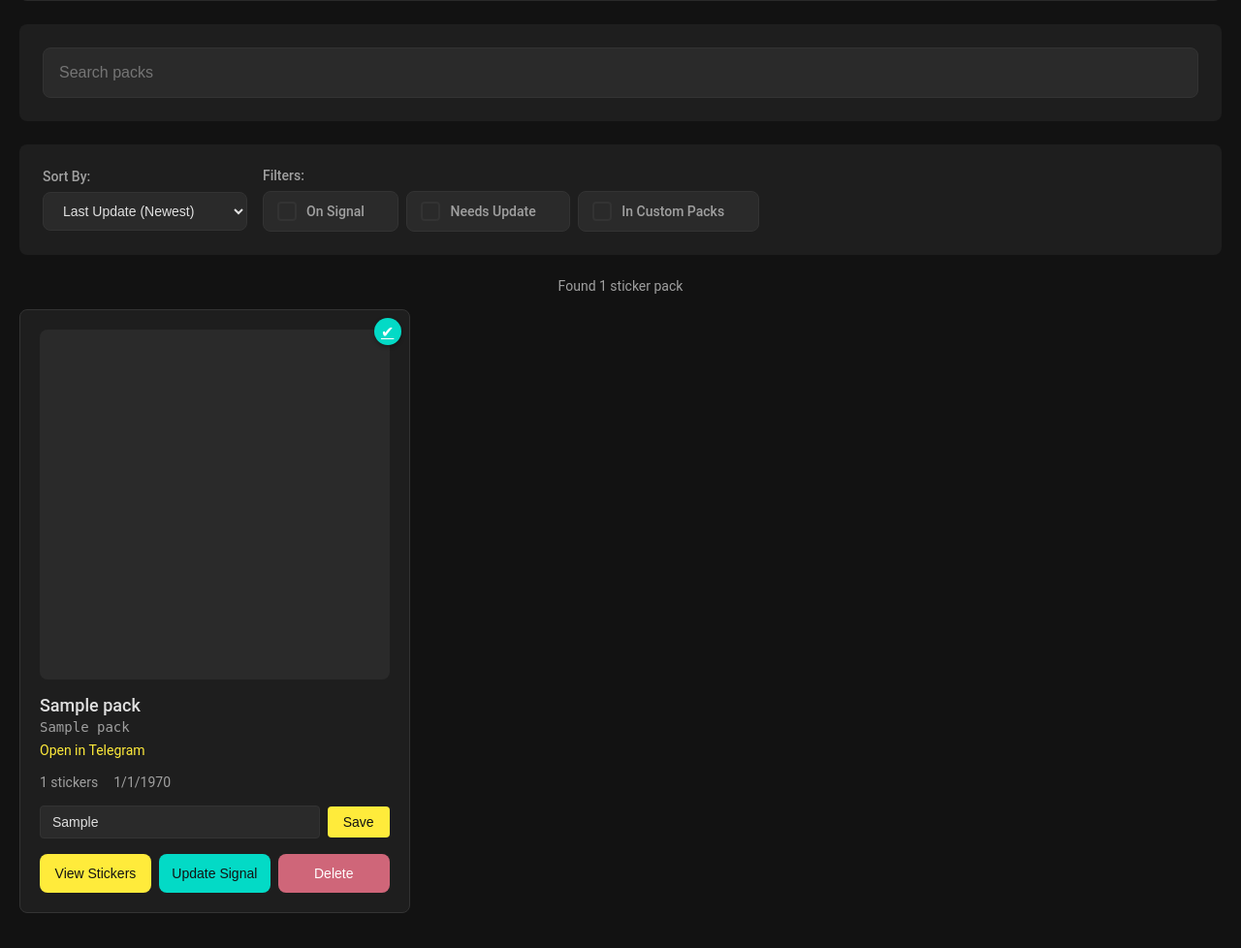
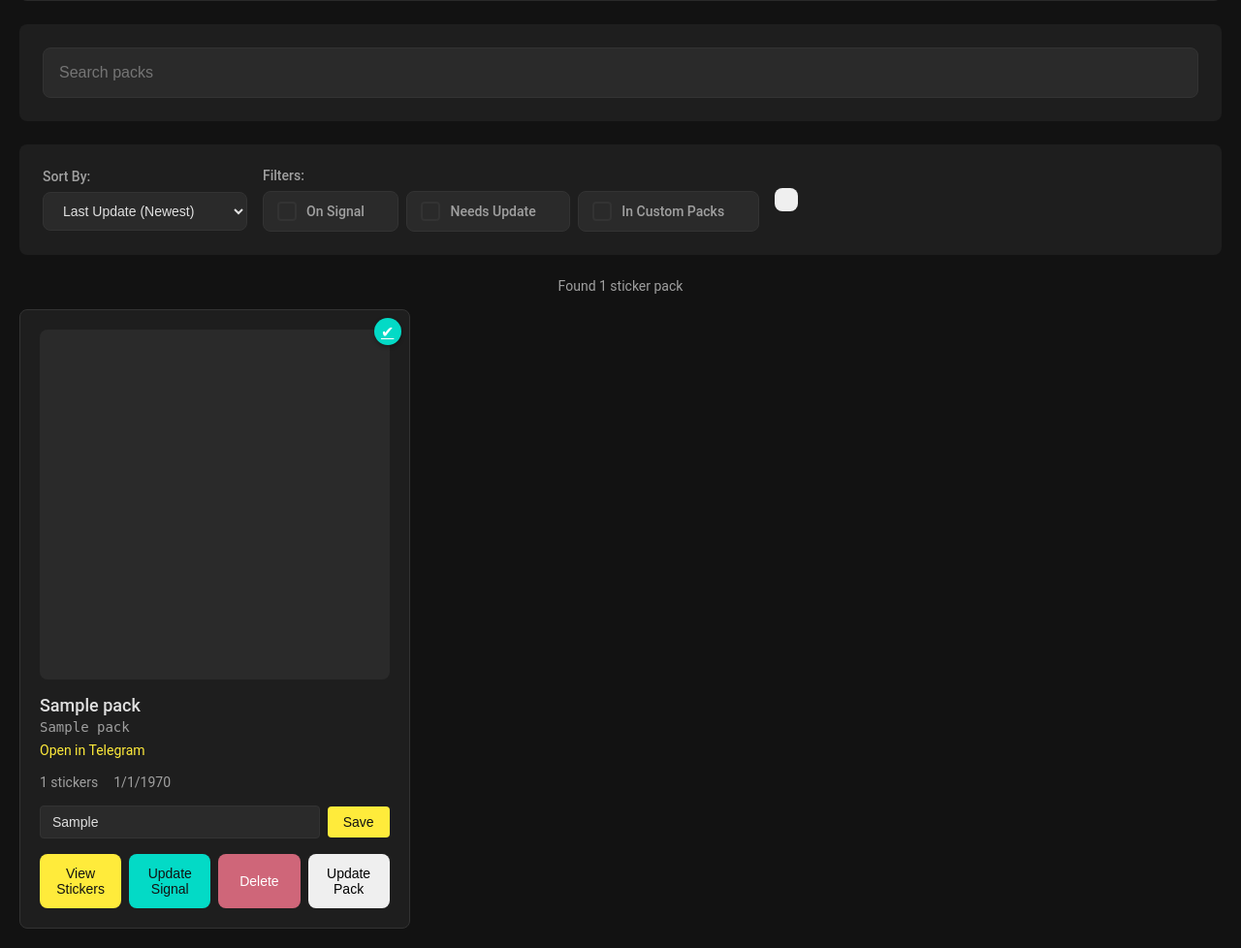
Before and after one commit to Fuwuffyi/telegram-sticker-manager, a Flask app: page / in a window 1280 px wide. Shown: the part 194-1172 px from the top of the page at 97% size. Before the commit the page ends 1136 px from the top, so only its background shows below. Run offline with Flask 3, Linux system fonts and the light colour scheme; tables that the repository leaves empty hold one stand-in row (values such as "Sample post"); some libraries are stand-ins or nearby versions.

Commit message:
Add buttons to update stickers and packs

```diff
--- a/src/web/static/packs.js
+++ b/src/web/static/packs.js
@@ -9,6 +9,10 @@ const sortBy = document.getElementById('sortBy');
 const filterSignalCheck = document.getElementById('filterSignalCheck');
 const filterNeedsUpdateCheck = document.getElementById('filterNeedsUpdateCheck');
 const filterCustomPacksCheck = document.getElementById('filterCustomPacksCheck');
+const updateAllBtn = document.getElementById('updateAllPacksBtn');
+if (updateAllBtn) {
+   updateAllBtn.addEventListener('click', updateAllPacks);
+}
 
 const packCardTemplate = document.getElementById('packCardTemplate');
 const thumbnailTemplate = document.getElementById('thumbnailTemplate');
@@ -151,7 +155,70 @@ function createPackCard(pack) {
       signalBtn.classList.add('needs-update');
    }
    signalBtn.addEventListener('click', () => uploadToSignal(pack.name));
+   const updateBtn = clone.querySelector('[data-action="update-pack"]');
+   updateBtn.dataset.packName = pack.name;
+   updateBtn.addEventListener('click', async (e) => {
+      e.stopPropagation();
+      await updateSinglePack(pack.name, updateBtn);
+   });
    return clone;
+}
+
+async function updateAllPacks() {
+   if (!confirm('Update ALL sticker packs? This may take a long time.')) {
+      return;
+   }
+   updateAllBtn.disabled = true;
+   const originalText = updateAllBtn.textContent;
+   updateAllBtn.textContent = 'Updating all…';
+   try {
+      const response = await fetch('/api/packs/update-all', {
+         method: 'POST'
+      });
+      const data = await response.json();
+      if (!response.ok || !data.success) {
+         throw new Error(data.error || 'Bulk update failed');
+      }
+      alert(
+         `Update complete:\n` +
+         `${data.updated} succeeded\n` +
+         `${data.failed} failed`
+      );
+      currentPage = 1;
+      await searchPacks(currentQuery);
+   } catch (err) {
+      console.error(err);
+      alert(`Failed to update all packs:\n${err.message}`);
+   } finally {
+      updateAllBtn.disabled = false;
+      updateAllBtn.textContent = originalText;
+   }
+}
+
+async function updateSinglePack(packName, button) {
+   if (!confirm(`Update sticker pack "${packName}"?`)) return;
+   button.disabled = true;
+   const originalText = button.textContent;
+   button.textContent = 'Updating…';
+   try {
+      const response = await fetch(
+         `/api/packs/${encodeURIComponent(packName)}/update`,
+         { method: 'POST' }
+      );
+      const data = await response.json();
+      if (!response.ok || !data.success) {
+         throw new Error(data.error || 'Update failed');
+      }
+      // Refresh pack list so last_update changes
+      currentPage = 1;
+      await searchPacks(currentQuery);
+   } catch (err) {
+      console.error(err);
+      alert(`Failed to update pack:\n${err.message}`);
+   } finally {
+      button.disabled = false;
+      button.textContent = originalText;
+   }
 }
 
 function createStickerItem(packName, sticker) {
--- a/src/web/templates/packs.html
+++ b/src/web/templates/packs.html
@@ -56,6 +56,9 @@
                      </label>
                   </div>
                </div>
+               <div class="control-group">
+                  <button id="updateAllPacksBtn" class="btn btn-warning"></button>
+               </div>
             </div>
          </div>
          <div id="resultsCount" class="results-count" hidden></div>
@@ -104,6 +107,7 @@
                <button class="btn btn-primary" data-action="view-stickers">View Stickers</button>
                <button class="btn btn-signal" data-action="upload-signal">Upload to Signal</button>
                <button class="btn btn-danger" data-action="delete-pack">Delete</button>
+               <button class="btn btn-warning" data-action="update-pack" data-pack-name="">Update Pack</button>
             </div>
          </div>
       </template>
```
